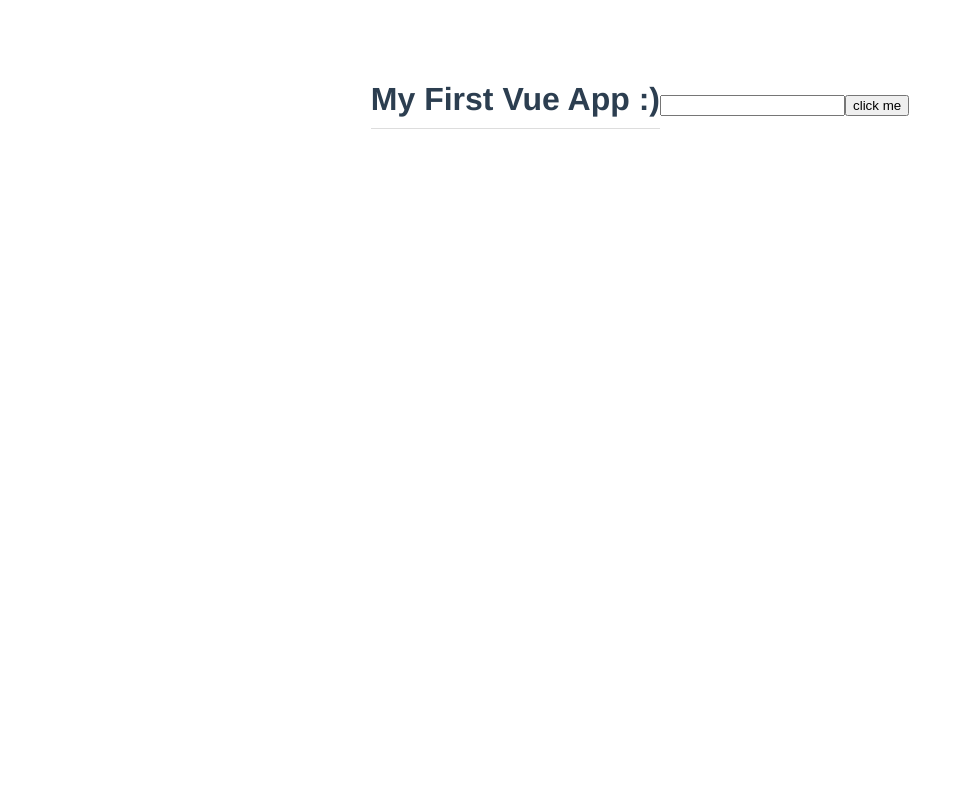
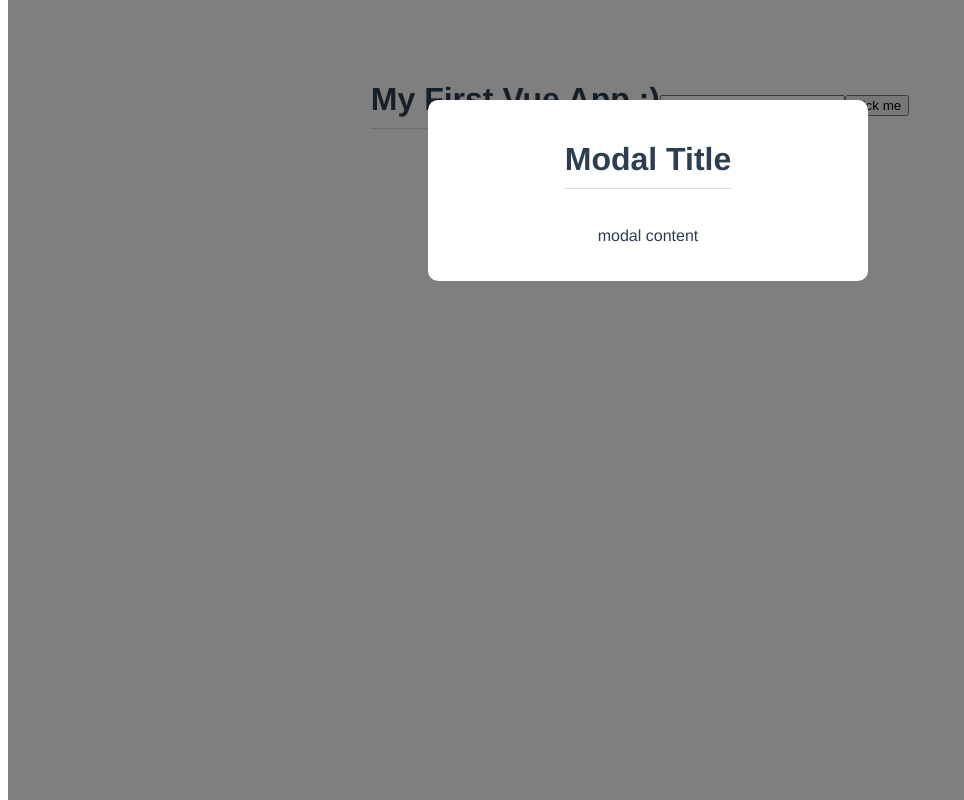
Before and after one commit to ajtruex/modal-project, a Vue app: page / in a window 1280 px wide. Shown: the whole page, without its empty margins (0-964 px from the left). Built offline with nearby package versions, Linux system fonts and the light colour scheme.

Commit message:
add modal

```diff
--- a/src/App.vue
+++ b/src/App.vue
@@ -2,11 +2,17 @@
   <h1>{{ title }}</h1>
   <input type="text" ref="name" />
   <button @click="handleClick">click me</button>
+  <Modal />
 </template>
 
 <script>
+import Modal from "./components/Modal.vue";
+
 export default {
   name: "App",
+  components: {
+    Modal,
+  },
   data() {
     return {
       title: "My First Vue App :)",
--- /dev/null
+++ b/src/components/Modal.vue
@@ -0,0 +1,29 @@
+<template>
+  <div class="backdrop">
+    <div class="modal">
+      <h1>Modal Title</h1>
+      <p>modal content</p>
+    </div>
+  </div>
+</template>
+
+<script>
+export default {};
+</script>
+
+<style>
+.modal {
+  width: 400px;
+  padding: 20px;
+  margin: 100px auto;
+  background: white;
+  border-radius: 10px;
+}
+.backdrop {
+  top: 0;
+  position: fixed;
+  background: rgba(0, 0, 0, 0.5);
+  width: 100%;
+  height: 100%;
+}
+</style>
```
Also changed, not shown: src/components/HelloWorld.vue (deleted, +0 -57 lines).
